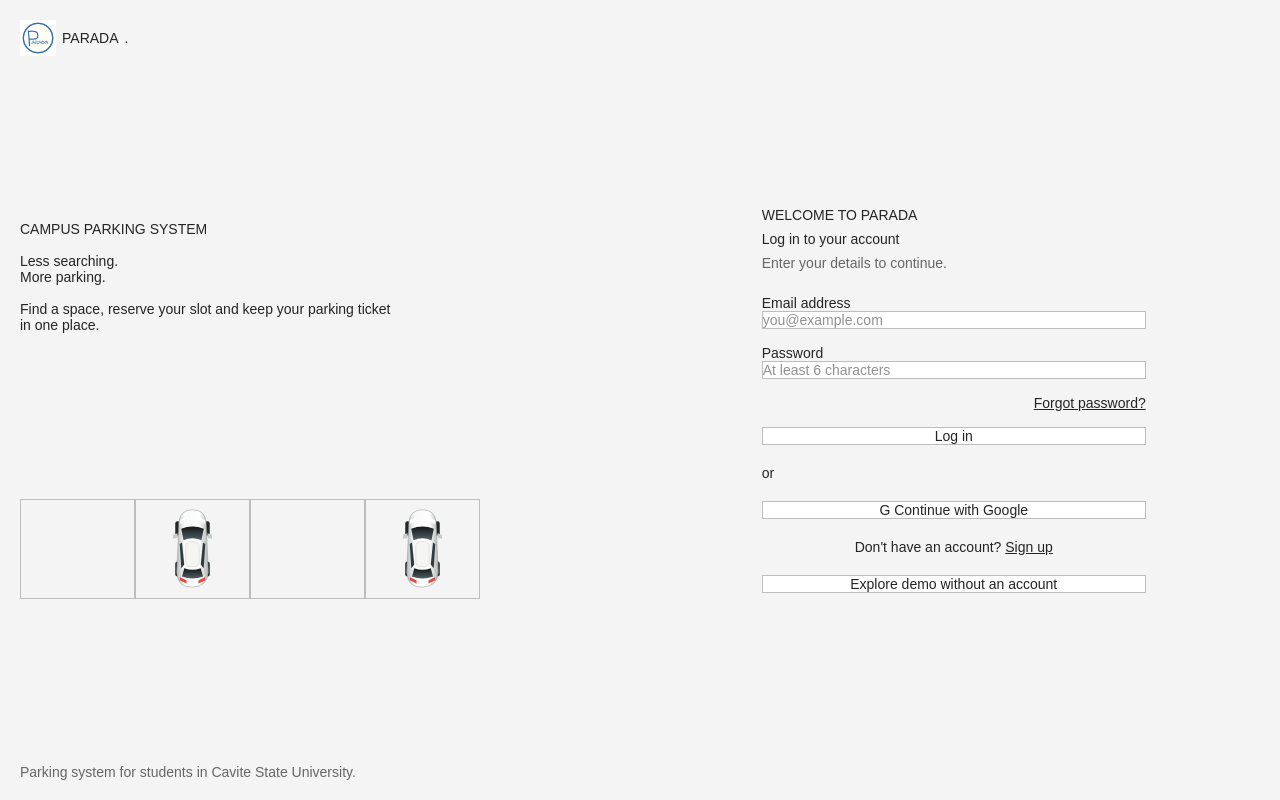
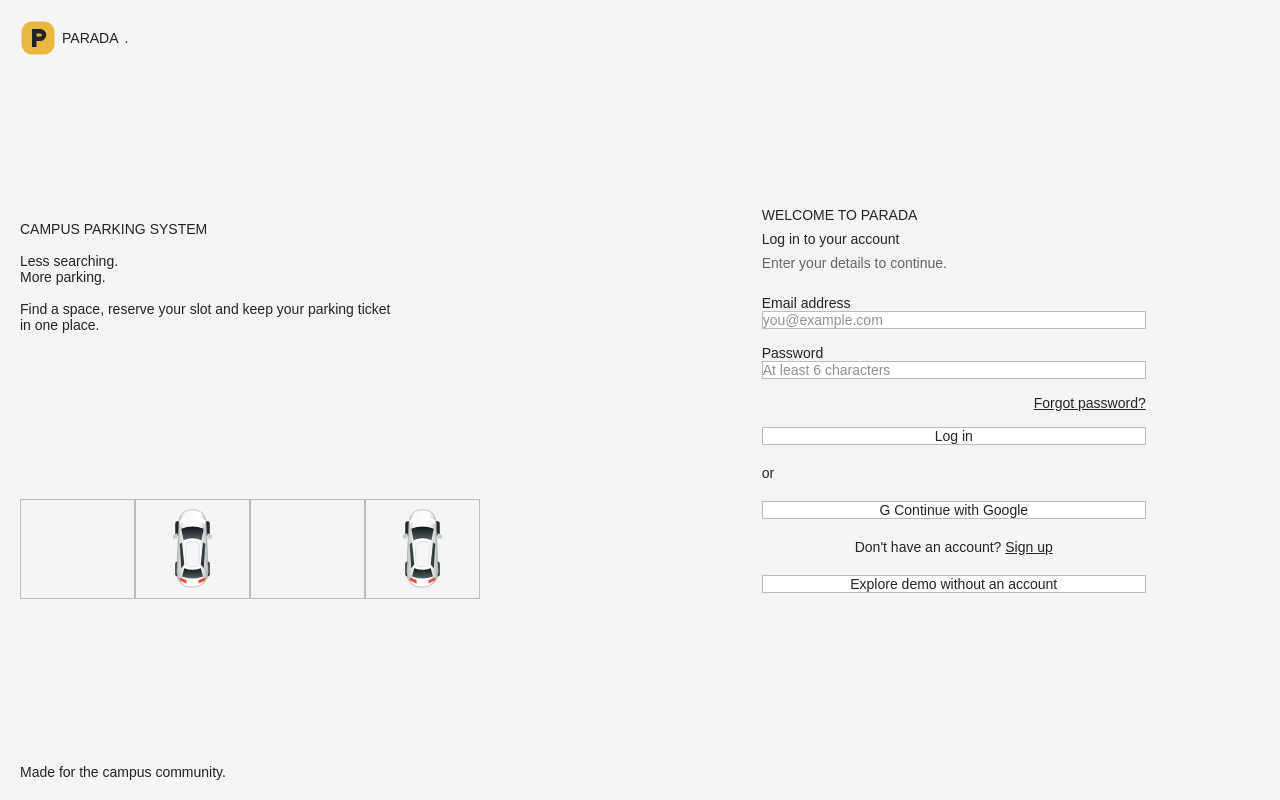
Before and after one commit to SFTJ-dev/PARADA-Parking-Reservation-System, a plain HTML site: page index.html in a window 1280 px wide. Drawn offline with Linux system fonts and the light colour scheme.

Commit message:
Add files via upload

```diff
--- a/Data.js
+++ b/Data.js
@@ -16,19 +16,24 @@ let notices = [];
 let notificationsOn = true;
 const get = id => document.getElementById(id);
 
+//eto para kahit irefresh yung page, di nawawala yung inedit sa demo mode
 function loadDemo() {
     try {
-        const saved = JSON.parse(localStorage.getItem('paradaHalfwayV1'));
+        const saved = JSON.parse(localStorage.getItem('paradaLocalStorage'));
         if (saved) return saved;
     } catch (err) { console.log(err); }
     return { active: null, history: [], name: 'Demo student' };
 }
+
+//eto para ma-save sa localStorage yung inedit sa demo mode
 function saveDemo() {
-    localStorage.setItem('paradaHalfwayV1', JSON.stringify(data));
+    localStorage.setItem('paradaLocalStorage', JSON.stringify(data));
     occupiedSlots = demoOccupied.slice();
     if (data.active) occupiedSlots.push(data.active.slot);
     renderAll();
 }
+
+
 function message(id, text, success = false) {
     get(id).textContent = text;
     get(id).classList.toggle('success', success);
--- a/index.html
+++ b/index.html
@@ -6,7 +6,7 @@
     <title>PARADA | Campus Parking</title>
     <link rel="stylesheet" href="tailwind.css">
     <link rel="stylesheet" href="Design.css">
-    <link rel="icon" href="img/logo.png" type="image/png">
+    <link rel="icon" href="img/logo.svg">
     <script defer src="Data.js"></script>
     <script type="module" src="Firebase.js"></script>
 </head>
@@ -14,14 +14,14 @@
     <!-- LOGIN AND SIGN UP -->
     <section id="authPage" class="authLayout min-h-screen p-5">
         <div class="authArt flex flex-col justify-between">
-            <div class="brand"><img src="img/logo.png" alt=""> PARADA<span>.</span></div>
+            <div class="brand"><img src="img/logo.svg" alt=""> PARADA<span>.</span></div>
             <div><span class="eyebrow">CAMPUS PARKING SYSTEM</span><h1 class="mt-4">Less searching.<br>More parking.</h1><p class="mt-4 max-w-sm">Find a space, reserve your slot and keep your parking ticket in one place.</p></div>
             <div class="authParking"><div></div><div><img src="img/car.svg" alt=""></div><div></div><div><img src="img/car.svg" alt=""></div></div>
-            <p class="muted">Parking system for students in Cavite State University.</p>
+            <p class="">Made for the campus community.</p>
         </div>
         <div class="authForm p-5">
             <div class="max-w-sm w-full mx-auto">
-                <div class="brand mb-8 authMobile"><img src="img/logo.png" alt=""> PARADA<span>.</span></div>
+                <div class="brand mb-8 authMobile"><img src="img/logo.svg" alt=""> PARADA<span>.</span></div>
                 <p class="eyebrow">WELCOME TO PARADA</p>
                 <h2 id="authTitle" class="mt-2">Log in to your account</h2>
                 <p id="authSubtitle" class="muted mt-2 mb-6">Enter your details to continue.</p>
@@ -44,7 +44,7 @@
     <!-- HEADER -->
     <div id="app" hidden class="appShell max-w-[1500px] mx-auto p-3 sm:p-5 lg:p-7">
         <header class="header flex items-center justify-between gap-3">
-            <a href="#dashboard" class="brand"><img src="img/logo.png" alt=""> PARADA<span>.</span></a>
+            <a href="#dashboard" class="brand"><img src="img/logo.svg" alt=""> PARADA<span>.</span></a>
             <nav class="navLinks" aria-label="Main navigation">
                 <a class="navAct" href="#dashboard" data-target="dashboard"><span class="navIcon">▦</span>Dashboard</a>
                 <a class="navAct" href="#campus" data-target="campus"><span class="navIcon">⌖</span>Campus</a>
```
Also changed, not shown: img/logo.svg (added).
